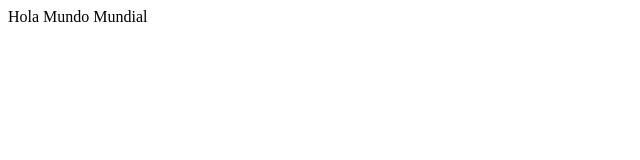
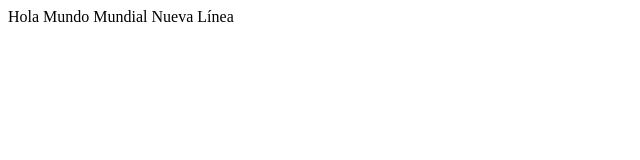
Before and after one commit to Magallanes12345/practicaclase, a plain HTML site: page index.html in a window 1280 px wide. Shown: the whole page, without its empty margins (0-640 px from the left). Drawn offline with Linux system fonts and the light colour scheme.

Commit message:
Nuevo Cambio Local

```diff
--- a/index.html
+++ b/index.html
@@ -7,5 +7,6 @@
 </head>
 <body>
     Hola Mundo Mundial
+    Nueva Línea
 </body>
 </html>
```
